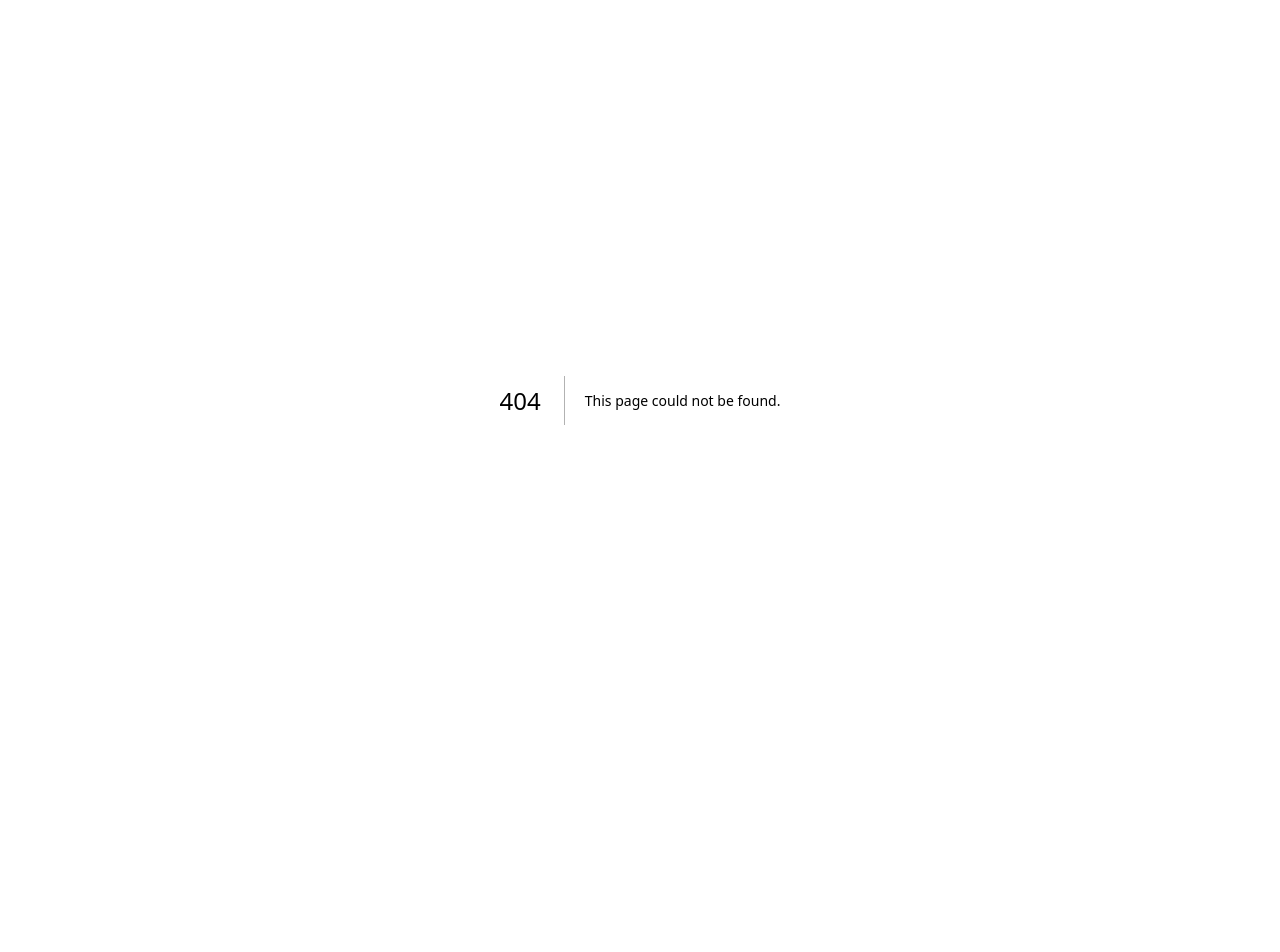
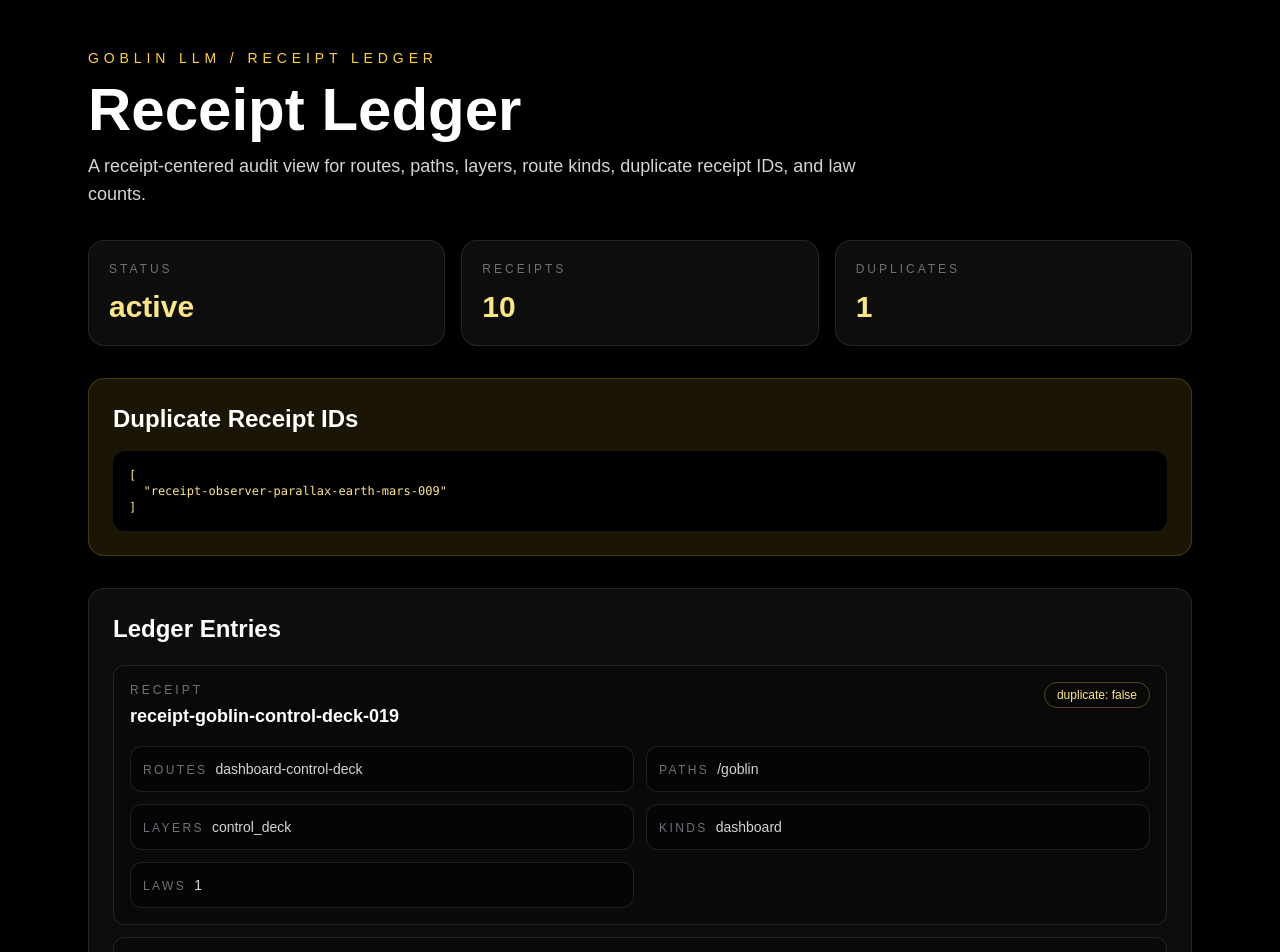
Before and after one commit to hvitiswift-afk/nextjs-boilerplate, a Next.js app: page /goblin/receipts in a window 1280 px wide. Before the commit this address had no page. Shown: the top 952 px of the page. Before the commit the page ends 800 px from the top, so only its background shows below. Built offline with nearby package versions, Linux system fonts and the light colour scheme.

Commit message:
ui: add Goblin receipt ledger dashboard

```diff
--- /dev/null
+++ b/app/goblin/receipts/page.tsx
@@ -0,0 +1,93 @@
+import { createGoblinReceiptLedger } from "@/lib/llm/goblin-receipt-ledger";
+
+export default function GoblinReceiptsPage() {
+  const ledger = createGoblinReceiptLedger();
+
+  return (
+    <main className="min-h-screen bg-black text-white">
+      <section className="mx-auto flex max-w-6xl flex-col gap-8 px-6 py-12">
+        <header className="space-y-3">
+          <p className="text-sm uppercase tracking-[0.35em] text-amber-300">
+            Goblin LLM / Receipt Ledger
+          </p>
+          <h1 className="text-4xl font-semibold md:text-6xl">Receipt Ledger</h1>
+          <p className="max-w-3xl text-lg text-zinc-300">
+            A receipt-centered audit view for routes, paths, layers, route kinds,
+            duplicate receipt IDs, and law counts.
+          </p>
+        </header>
+
+        <section className="grid gap-4 md:grid-cols-3">
+          <MetricCard label="Status" value={ledger.status} />
+          <MetricCard label="Receipts" value={String(ledger.receiptTotal)} />
+          <MetricCard label="Duplicates" value={String(ledger.duplicateReceiptIds.length)} />
+        </section>
+
+        <section className="rounded-2xl border border-amber-300/20 bg-amber-300/10 p-6">
+          <h2 className="text-2xl font-semibold">Duplicate Receipt IDs</h2>
+          <pre className="mt-4 overflow-auto rounded-xl bg-black p-4 text-xs text-amber-200">
+{JSON.stringify(ledger.duplicateReceiptIds, null, 2)}
+          </pre>
+        </section>
+
+        <section className="rounded-2xl border border-white/10 bg-white/5 p-6">
+          <h2 className="text-2xl font-semibold">Ledger Entries</h2>
+          <div className="mt-5 grid gap-3">
+            {ledger.entries.map((entry) => (
+              <article
+                key={entry.receiptId}
+                className="rounded-xl border border-white/10 bg-black/30 p-4"
+              >
+                <div className="flex flex-col gap-3 md:flex-row md:items-start md:justify-between">
+                  <div>
+                    <p className="text-xs uppercase tracking-[0.25em] text-zinc-500">
+                      receipt
+                    </p>
+                    <h3 className="mt-1 break-all text-lg font-semibold">
+                      {entry.receiptId}
+                    </h3>
+                  </div>
+                  <span className="w-fit rounded-full border border-amber-300/30 px-3 py-1 text-xs text-amber-200">
+                    duplicate: {String(entry.duplicate)}
+                  </span>
+                </div>
+                <div className="mt-4 grid gap-3 text-sm text-zinc-300 md:grid-cols-2">
+                  <LedgerField label="routes" value={entry.routeIds.join(", ")} />
+                  <LedgerField label="paths" value={entry.paths.join(", ")} />
+                  <LedgerField label="layers" value={entry.layers.join(", ")} />
+                  <LedgerField label="kinds" value={entry.kinds.join(", ")} />
+                  <LedgerField label="laws" value={String(entry.lawCount)} />
+                </div>
+              </article>
+            ))}
+          </div>
+        </section>
+
+        <section className="rounded-2xl border border-amber-300/20 bg-amber-300/10 p-6">
+          <h2 className="text-2xl font-semibold">Receipt</h2>
+          <pre className="mt-4 overflow-auto rounded-xl bg-black p-4 text-xs text-amber-200">
+{JSON.stringify(ledger.receipt, null, 2)}
+          </pre>
+        </section>
+      </section>
+    </main>
+  );
+}
+
+function MetricCard({ label, value }: { label: string; value: string }) {
+  return (
+    <article className="rounded-2xl border border-white/10 bg-white/5 p-5 shadow-xl">
+      <p className="text-xs uppercase tracking-[0.25em] text-zinc-500">{label}</p>
+      <p className="mt-3 text-3xl font-semibold text-amber-200">{value}</p>
+    </article>
+  );
+}
+
+function LedgerField({ label, value }: { label: string; value: string }) {
+  return (
+    <p className="break-words rounded-xl border border-white/10 bg-black/40 p-3">
+      <span className="mr-2 text-xs uppercase tracking-[0.2em] text-zinc-500">{label}</span>
+      {value || "none"}
+    </p>
+  );
+}
```
